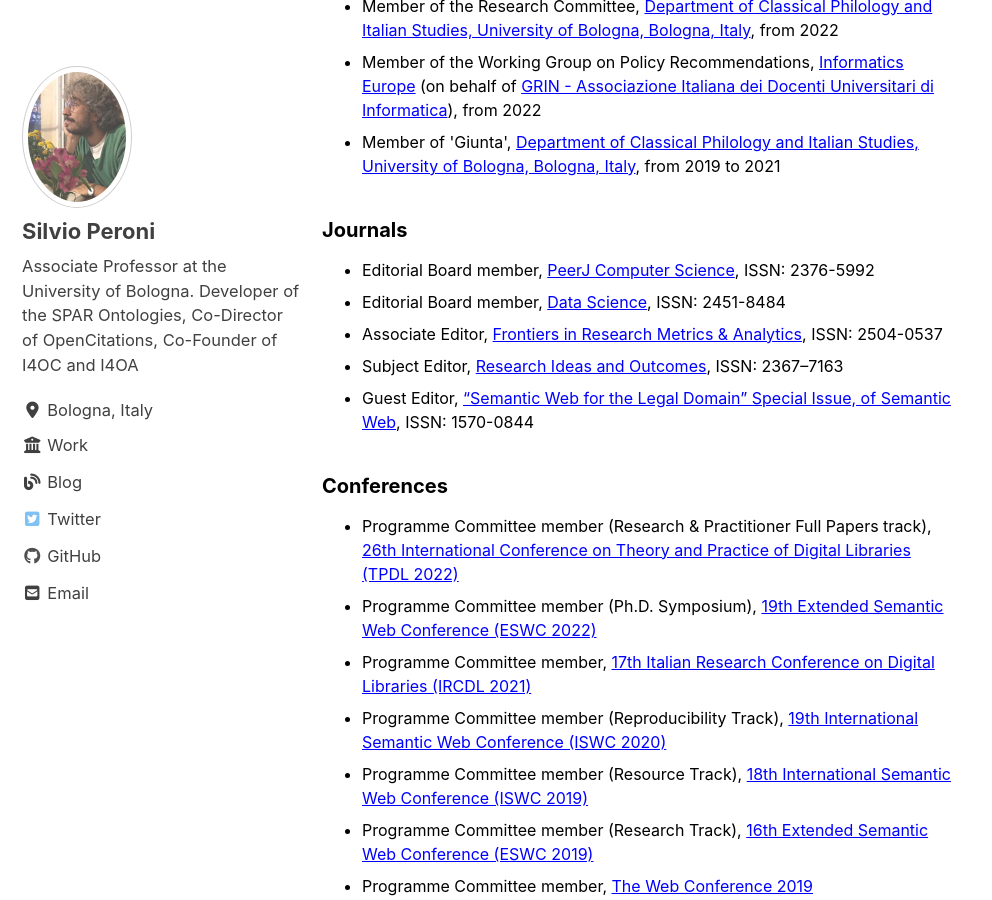
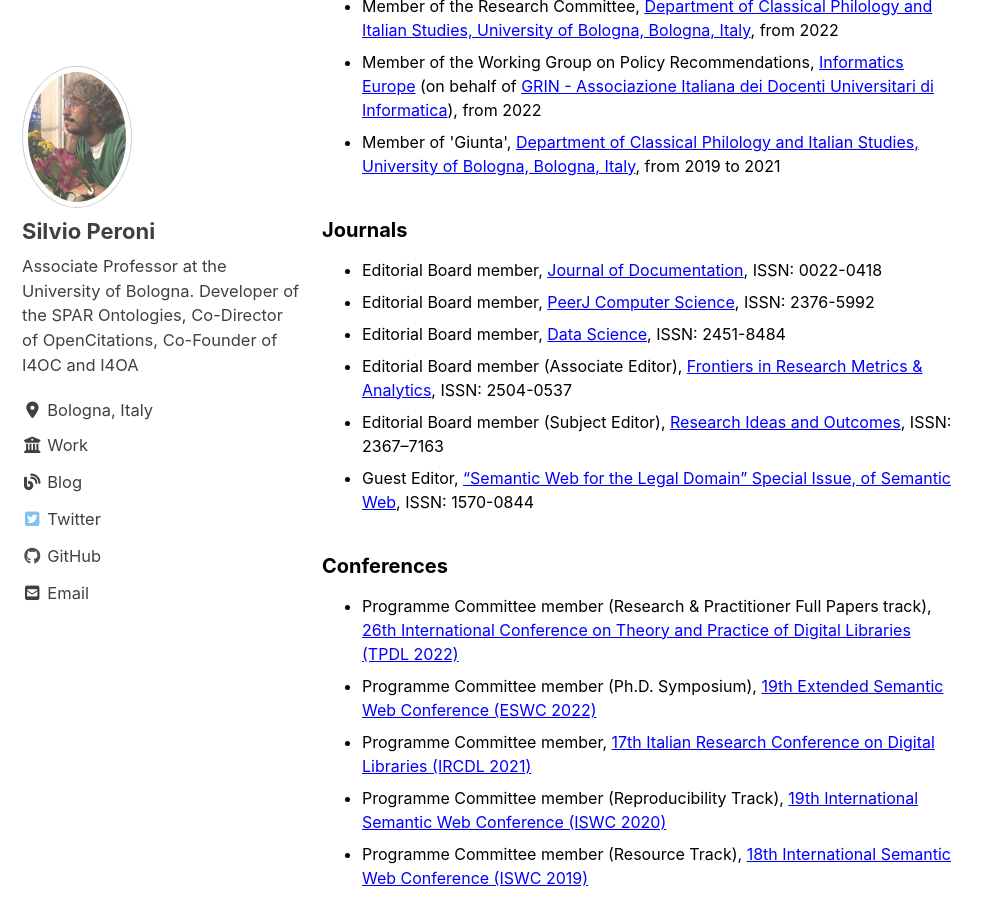
Before and after one commit to essepuntato/essepuntato.github.io, a Jekyll site: the page built from _pages/activities.md, in a window 1280 px wide and 900 px high, scrolled down 773 px. Shown: the whole window, without its empty margins (0-992 px from the left). Built offline with Jekyll 4.4.1, drawn with Linux system fonts in a browser that asks for light colours; cached includes are drawn as plain includes; nearby versions of some CDN libraries.

Commit message:
Update journal.yml

```diff
--- a/_data/activities/journal.yml
+++ b/_data/activities/journal.yml
@@ -1,3 +1,8 @@
+- name: "Journal of Documentation"
+  url: "https://www.emerald.com/insight/publication/issn/0022-0418"
+  issn: 0022-0418
+  role: "Editorial Board member"
+
 - name: "PeerJ Computer Science"
   url: "https://peerj.com/computer-science/"
   issn: 2376-5992
@@ -11,12 +16,12 @@
 - name: "Frontiers in Research Metrics & Analytics"
   url: "https://www.frontiersin.org/journals/research-metrics-and-analytics"
   issn: 2504-0537
-  role: "Associate Editor"
+  role: "Editorial Board member (Associate Editor)"
 
 - name: "Research Ideas and Outcomes"
   url: "http://riojournal.com/"
   issn: 2367–7163
-  role: "Subject Editor"
+  role: "Editorial Board member (Subject Editor)"
 
 - name: "“Semantic Web for the Legal Domain” Special Issue, of Semantic Web"
   url: "http://www.semantic-web-journal.net/blog/semantic-web-journal-special-issue-semantic-web-legal-domain"
```
